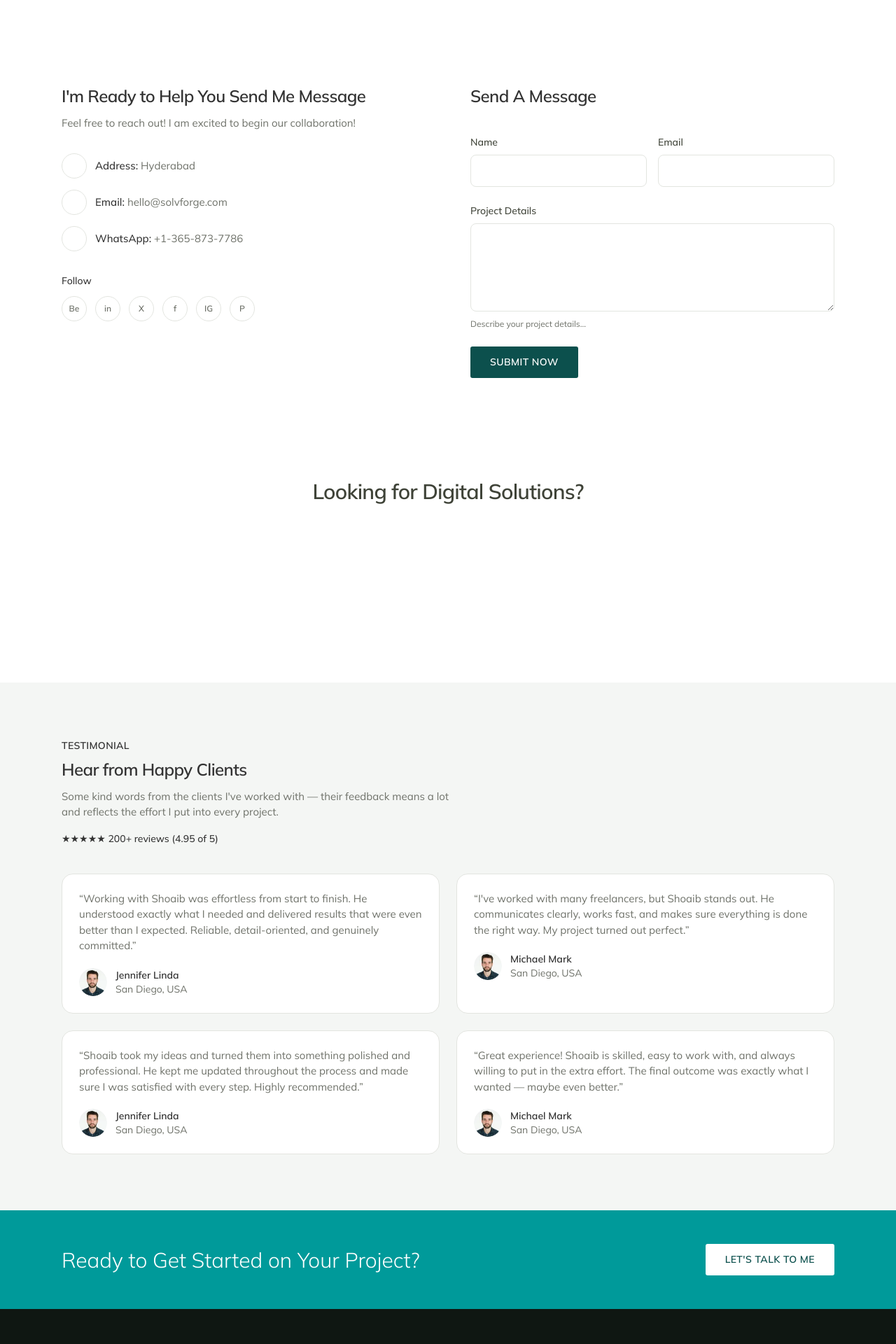
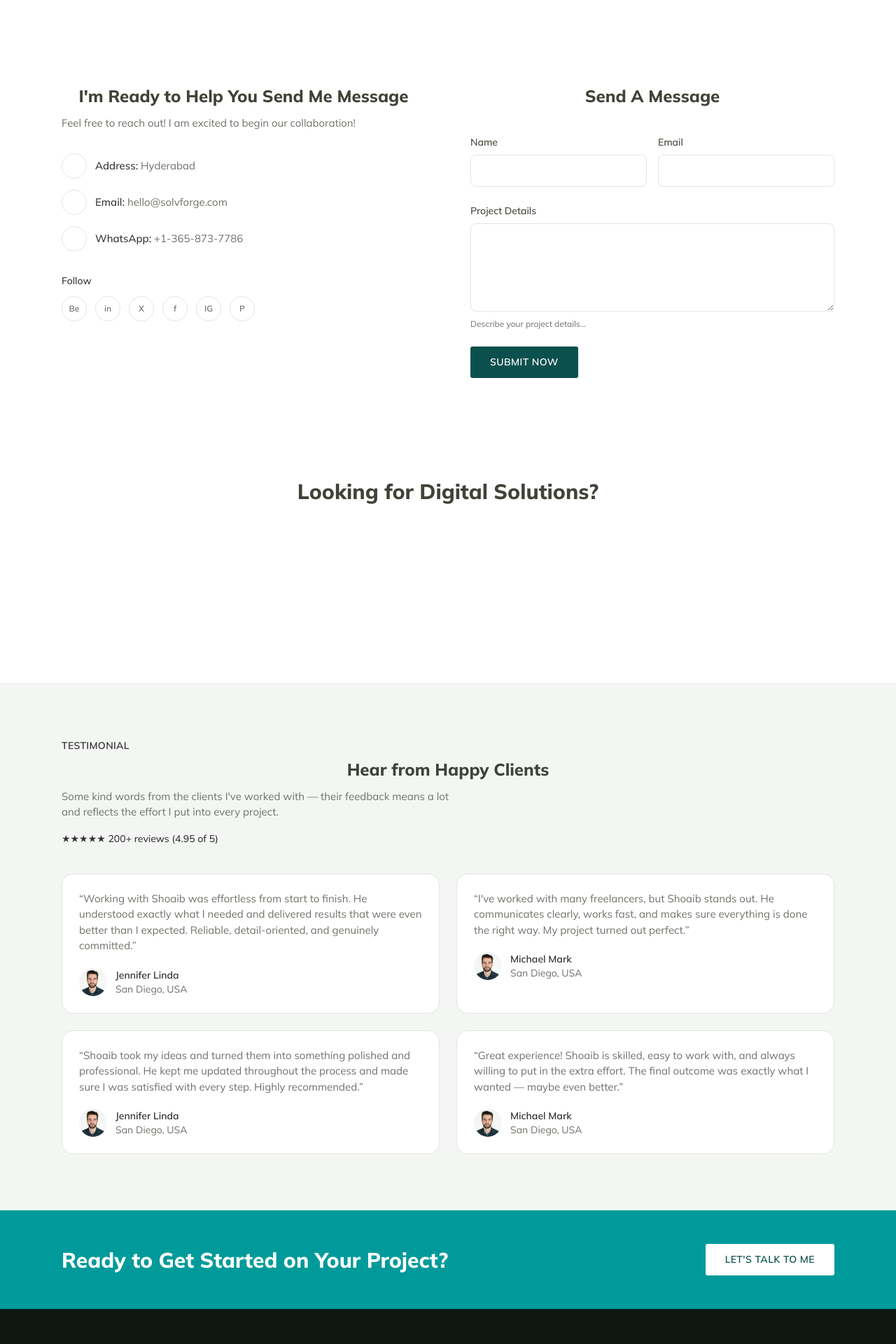
Before and after one commit to solvforge/home, a Next.js app: page /contact in a window 1280 px wide. Shown: the part 280-2200 px from the top of the page at 70% size. Built offline with nearby package versions, Linux system fonts and the light colour scheme; no server answers.

Commit message:
Headings: make h2 bold + centered site-wide (incl. features heading and quote-form heading)

```diff
--- a/src/app/contact/page.tsx
+++ b/src/app/contact/page.tsx
@@ -39,7 +39,7 @@ export default function ContactPage() {
       <section className="mx-auto max-w-6xl px-6 py-20">
         <div className="grid gap-16 lg:grid-cols-2">
           <div>
-            <h2 className="text-2xl font-semibold tracking-tight text-text">
+            <h2 className="text-2xl font-extrabold text-heading">
               I&apos;m Ready to Help You Send Me Message
             </h2>
             <p className="mt-3 text-text-muted">
@@ -84,7 +84,7 @@ export default function ContactPage() {
           </div>
 
           <div>
-            <h2 className="text-2xl font-semibold tracking-tight text-text">Send A Message</h2>
+            <h2 className="text-2xl font-extrabold text-heading">Send A Message</h2>
             <ContactForm />
           </div>
         </div>
@@ -92,7 +92,7 @@ export default function ContactPage() {
 
       <section className="mx-auto max-w-6xl px-6 pb-20">
         <div className="rounded-3xl bg-ink px-8 py-16 text-center text-white">
-          <h2 className="text-2xl font-semibold tracking-tight sm:text-3xl">
+          <h2 className="text-2xl font-extrabold sm:text-3xl">
             Looking for Digital Solutions?
           </h2>
           <p className="mt-3 text-white/70">I&apos;m here to help bring your next project to life.</p>
@@ -108,7 +108,7 @@ export default function ContactPage() {
       <section className="bg-paper-2">
         <div className="mx-auto max-w-6xl px-6 py-20">
           <p className="text-sm font-semibold uppercase tracking-wide text-accent">Testimonial</p>
-          <h2 className="mt-2 text-2xl font-semibold tracking-tight text-text">
+          <h2 className="mt-2 text-2xl font-extrabold text-heading">
             Hear from Happy Clients
           </h2>
           <p className="mt-3 max-w-xl text-text-muted">
--- a/src/app/globals.css
+++ b/src/app/globals.css
@@ -60,8 +60,9 @@
   /* Divi's signature: large, light-weight h2 in Mulish */
   h2 {
     font-family: var(--font-mulish), Helvetica, Arial, sans-serif;
-    font-weight: 300;
+    font-weight: 800;
     color: var(--heading);
+    text-align: center;
   }
 
   h5 {
--- a/src/app/page.tsx
+++ b/src/app/page.tsx
@@ -272,7 +272,7 @@ export default function Home() {
       {/* ===== MAKE THE SWITCH (black) ===== */}
       <section className="bg-black text-white">
         <div className="mx-auto max-w-3xl px-6 py-16 text-center">
-          <h2 className="text-3xl font-light text-white sm:text-4xl">
+          <h2 className="text-3xl font-extrabold text-white sm:text-4xl">
             We&apos;ll Make it Easy for You to Make the Switch
           </h2>
           <p className="mt-5 leading-relaxed text-white/70">
--- a/src/app/services/[service]/page.tsx
+++ b/src/app/services/[service]/page.tsx
@@ -229,7 +229,7 @@ export default async function ServicePage({
     ) : (
       <>
         {service.secondaryHeading && (
-          <h2 className="max-w-3xl text-3xl sm:text-4xl">{service.secondaryHeading}</h2>
+          <h2 className="mx-auto max-w-3xl text-3xl sm:text-4xl">{service.secondaryHeading}</h2>
         )}
         {service.secondaryIntro && (
           <p className="mt-4 max-w-3xl leading-relaxed text-text-muted">
--- a/src/app/services/page.tsx
+++ b/src/app/services/page.tsx
@@ -39,7 +39,7 @@ export default function ServicesPage() {
 
       {/* Intro strip */}
       <section className="mx-auto max-w-6xl px-6 py-14">
-        <h2 className="max-w-2xl text-3xl sm:text-4xl">
+        <h2 className="mx-auto max-w-2xl text-3xl sm:text-4xl">
           Digital services built around what the business actually needs
         </h2>
         <p className="mt-4 max-w-2xl leading-relaxed text-text-muted">
@@ -101,7 +101,7 @@ export default function ServicesPage() {
       <section className="bg-hero-bg text-white">
         <div className="mx-auto flex max-w-6xl flex-col items-center gap-6 px-6 py-14 text-center sm:flex-row sm:justify-between sm:text-left">
           <div>
-            <h2 className="text-2xl font-light text-white sm:text-3xl">
+            <h2 className="text-2xl font-extrabold text-white sm:text-3xl">
               Not sure what you need?
             </h2>
             <p className="mt-2 text-white/70">
--- a/src/components/Footer.tsx
+++ b/src/components/Footer.tsx
@@ -23,7 +23,7 @@ export default function Footer() {
       {/* Site-wide CTA band */}
       <section className="bg-teal-band">
         <div className="mx-auto flex max-w-6xl flex-col items-center gap-6 px-6 py-12 text-center sm:flex-row sm:justify-between sm:text-left">
-          <h2 className="text-2xl font-light text-white sm:text-3xl">
+          <h2 className="text-2xl font-extrabold text-white sm:text-3xl">
             Ready to Get Started on Your Project?
           </h2>
           <Link href="/contact" className="btn shrink-0 !bg-white !text-teal">
```
